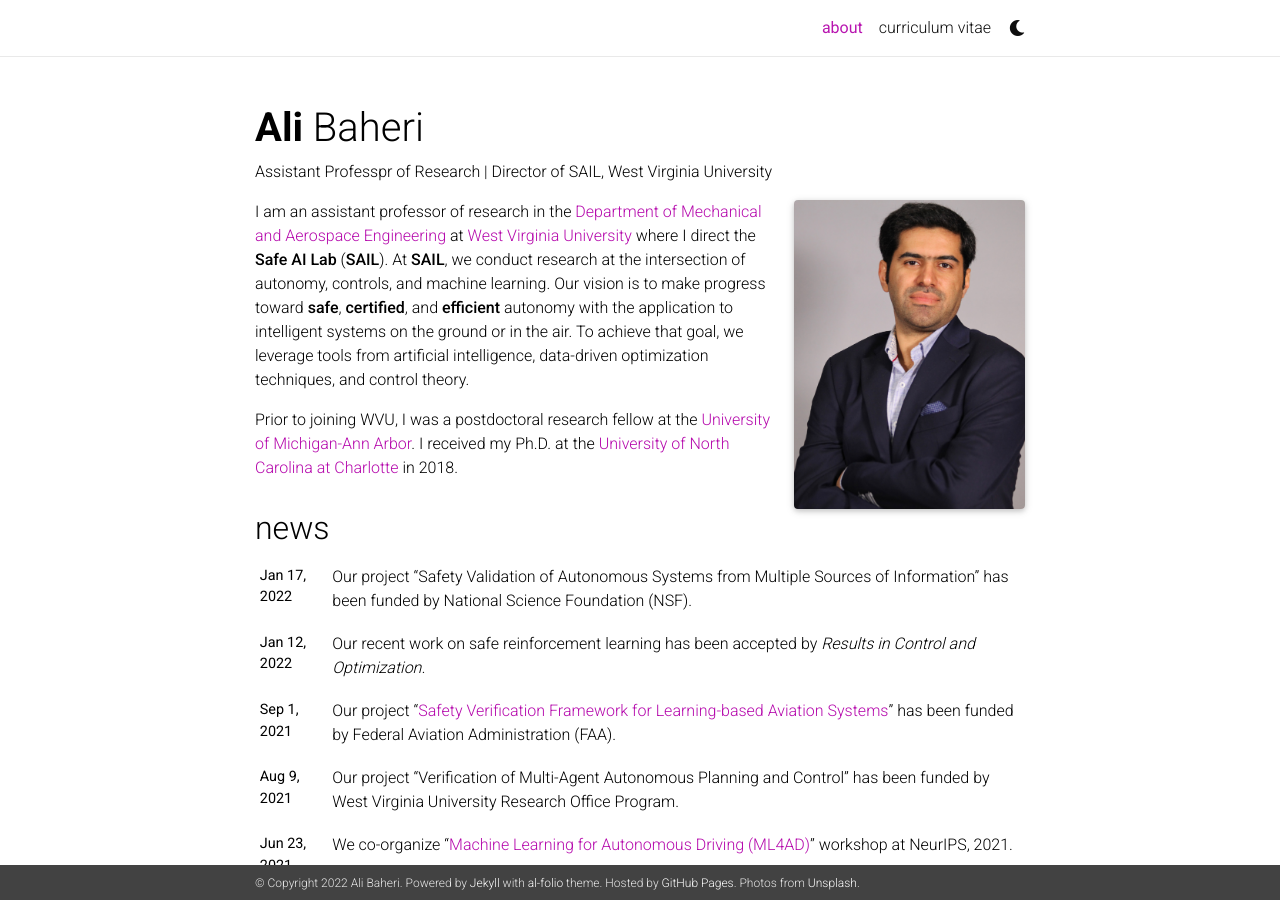
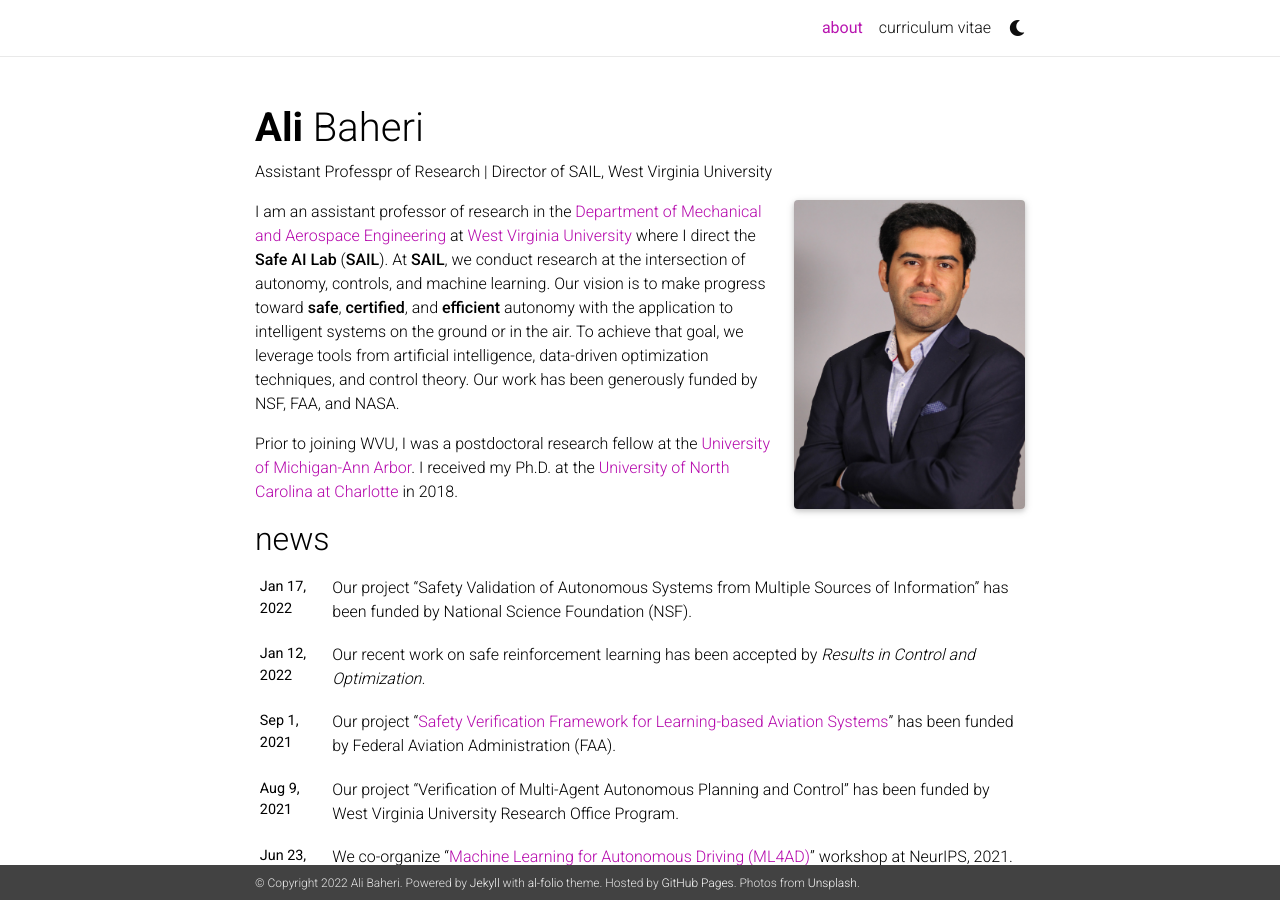
Before and after one commit to AliBaheri/alibaheri, a Jekyll site: the page built from _pages/about.md, in a window 1280 px wide and 900 px high. Built offline with Jekyll 4.4.1, drawn with Linux system fonts in a browser that asks for light colours; nearby versions of some CDN libraries; comment, search, counter and statistics services are not loaded; a style sheet for code colours, icons or effects is not loaded.

Commit message:
Update about.md

```diff
--- a/_pages/about.md
+++ b/_pages/about.md
@@ -20,6 +20,6 @@ social: true  # includes social icons at the bottom of the page
 ---
 
 I am an assistant professor of research in the [Department of Mechanical and Aerospace Engineering](https://mae.statler.wvu.edu/) at [West Virginia University](https://www.wvu.edu/) where I direct the **Safe AI Lab** (**SAIL**). At **SAIL**, we conduct research at the intersection of autonomy, controls, and machine learning.
-Our vision is to make progress toward **safe**, **certified**, and **efficient** autonomy with the application to intelligent systems on the ground or in the air. To achieve that goal, we leverage tools from artificial intelligence, data-driven optimization techniques, and control theory.
+Our vision is to make progress toward **safe**, **certified**, and **efficient** autonomy with the application to intelligent systems on the ground or in the air. To achieve that goal, we leverage tools from artificial intelligence, data-driven optimization techniques, and control theory. Our work has been generously funded by NSF, FAA, and NASA.
 
 Prior to joining WVU, I was a postdoctoral research fellow at the [University of Michigan-Ann Arbor](https://umich.edu/). I received my Ph.D. at the [University of North Carolina at Charlotte](https://www.charlotte.edu/) in 2018.
```
